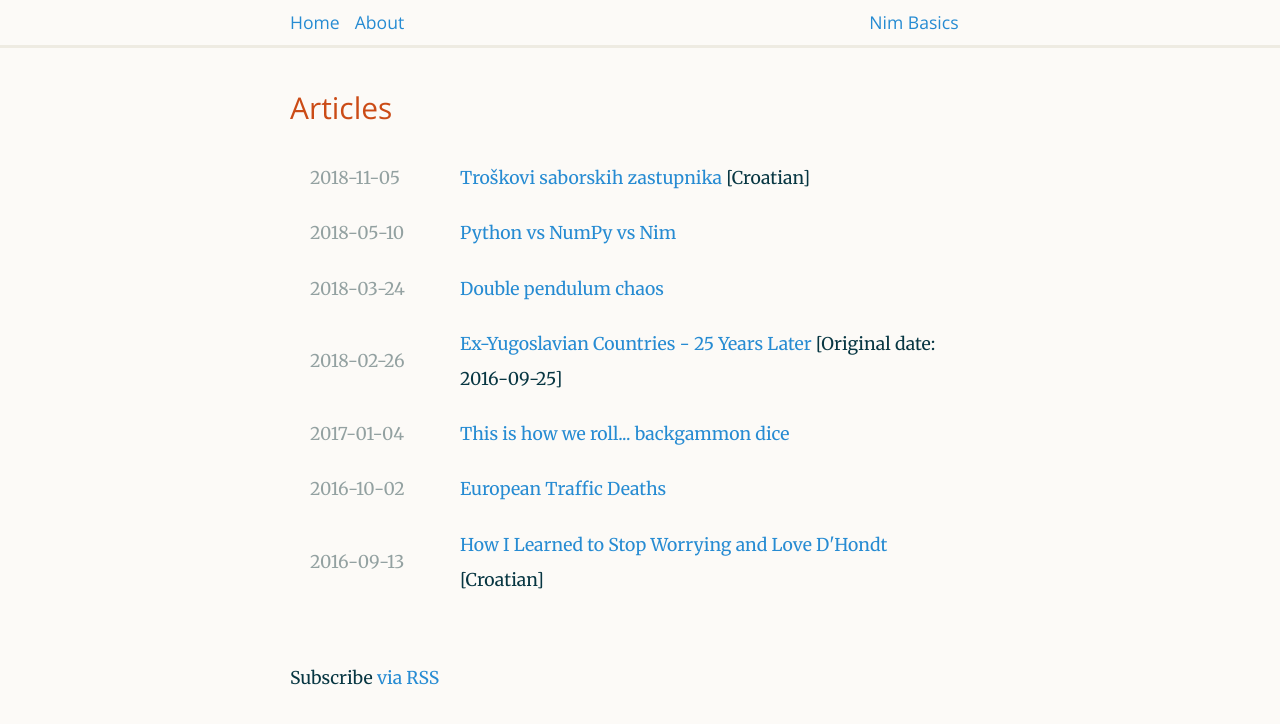
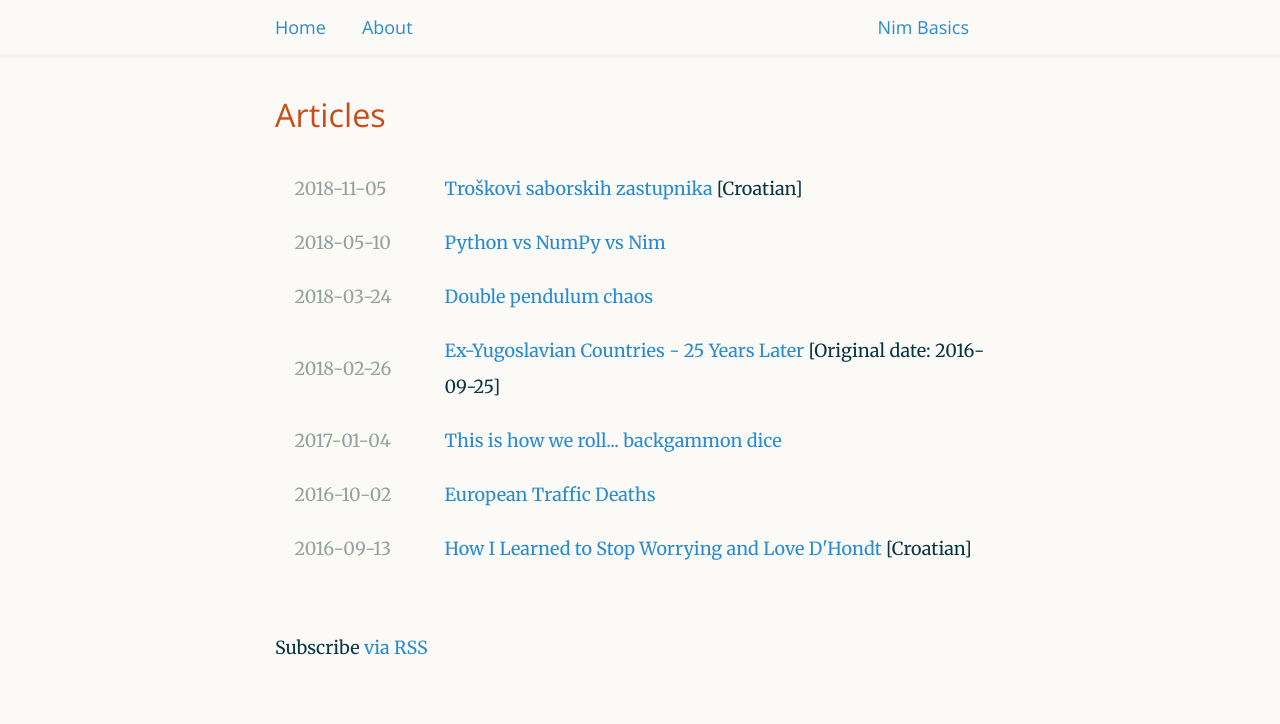
Before and after one commit to narimiran/narimiran.github.io, a Jekyll site: the page built from index.html, in a window 1280 px wide. Shown: the top 724 px of the page. Built offline with Jekyll 4.4.1, drawn with Linux system fonts in a browser that asks for light colours.

Commit message:
small tweaks and nicer mobile view

```diff
--- a/_includes/header.html
+++ b/_includes/header.html
@@ -10,11 +10,14 @@
                     <a href="{{ page.url | prepend: site.baseurl }}">{{ page.title }}</a>
                 </li>
                 {% endif %} {% endfor %}
-                <div class="horizontalgap" style="width:450px">&nbsp;</div>
-                <li>
-                    <a href="https://narimiran.github.io/nim-basics/">Nim Basics</a>
-                </li>
             </ul>
+            <div class="nim-basics">
+                <ul>
+                    <li>
+                        <a href="https://narimiran.github.io/nim-basics/">Nim Basics</a>
+                    </li>
+                </ul>
+            </div>
         </nav>
     </div>
 </aside>
--- a/_sass/_base.scss
+++ b/_sass/_base.scss
@@ -1,7 +1,7 @@
-$content-width: 700px;
+$content-width: 730px;
 $main: #fcfaf7;
 $font-style: "Merriweather", "Noto Serif", "DejaVu Serif", serif;
-$font-size: 1.1em;
+$font-size: 1.125em;
 $font-color: #073642;
 $link-color: #268bd2;
 $link-hover-color: #cb4b16;
@@ -10,8 +10,7 @@
 $heading-font-color: #cb4b16;
 $heading-background: #586e75;
 $light-gray: #93a1a1;
-$light: #eeebe2;
-$header: #cb4b16;
+$light: #f2f2f2;
 
 *,
 *::before,
--- a/_sass/_layout.scss
+++ b/_sass/_layout.scss
@@ -7,6 +7,14 @@
     line-height: 2.0;
     -webkit-font-smoothing: antialiased;
 }
+
+@media screen and (max-width: 800px) {
+    body {
+        font-size: 0.9em;
+        line-height: 1.75;
+    }
+}
+
 h1,
 h2,
 h3 {
@@ -17,7 +25,7 @@
     margin-top: 1.8em;
 }
 h1 {
-    font-size: $font-size + 0.6em;
+    font-size: 1.8em;
     a,
     a:visited {
         text-decoration: none;
@@ -25,19 +33,19 @@
     }
 }
 h2 {
-    font-size: $font-size + 0.3em;
+    font-size: 1.4em;
 }
 blockquote {
     border-left: 4px solid $light;
     margin: 1.5em;
     padding: 0 1em;
-    font-size: $font-size - 0.2em;
+    font-size: 0.9em;
     font-style: italic;
 }
 code { // inline code
     font-family: $code-font;
-    font-size: $font-size - 0.2em;
-    background-color:$light;
+    font-size: 0.9em;
+    background-color: $light;
     border-radius: 4px;
 }
 div.highlight { // code block
@@ -67,14 +75,16 @@
 
 table{
     border-collapse: collapse;
+    min-width: 80%;
+    margin: auto;
 }
 th{
     border-bottom: 1px solid $font-color;
-    padding: 10px 20px;
+    padding: 0.5em 0.25em;
 }
 td{
     // border-bottom: 1px solid $font-color;
-    padding: 10px 20px;
+    padding: 0.5em 0.25em;
 }
 
 .container {
@@ -95,11 +105,13 @@
     background: $main;
     width: 100%;
     z-index: 2;
-    box-shadow: 0px 3px 0px $light;
+    box-shadow: 0px 4px 0px $light;
     nav {
         float: left;
         max-width: $content-width;
+        width: 100%;
         margin: 0 auto;
+        text-align: right;
         ul {
             margin: 0;
             padding: 0;
@@ -110,9 +122,9 @@
                 a {
                     text-decoration: none;
                     display: block;
-                    padding: 15px 15px 15px 0px;
+                    padding: 1em 2em 1em 0em;
                     font-family: 'Open Sans', sans-serif;
-                    line-height: 15px;
+                    line-height: 1;
                     &:hover,
                     &:active {
                         background: $main;
@@ -129,8 +141,6 @@
     }
 }
 
-div.horizontalgap { // for header
-    float: left;
-    overflow: hidden;
-    width: 0px;
-  }
+div.nim-basics {
+    float: right;
+}
```
